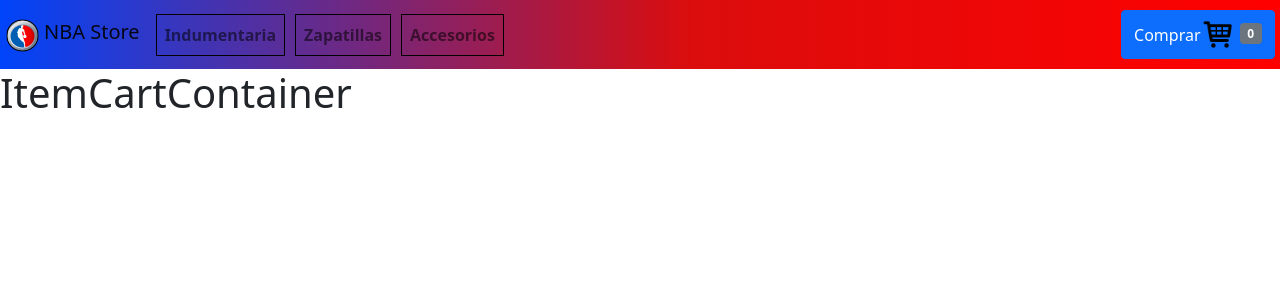
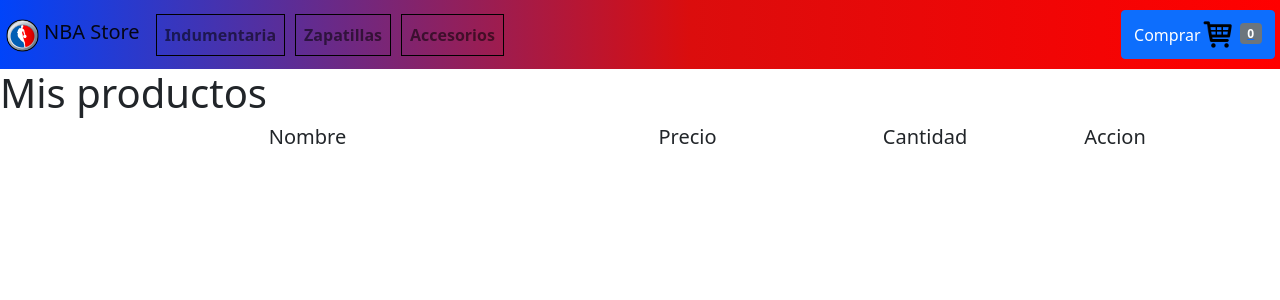
Before and after one commit to lucianomerlo11/PF_NBA_STORE_Merlo_Luciano, a React (Create React App) app: page /cart in a window 1280 px wide. Shown: the top 300 px of the page. Built offline with nearby package versions, Linux system fonts and the light colour scheme.

Commit message:
Desafio context done

```diff
--- a/src/App.js
+++ b/src/App.js
@@ -1,22 +1,36 @@
 import NavbarComponent from "./components/Navbar/Navbar";
 import ItemListContainer from "./components/ItemListConteiner/ItemListComponent";
-import {BrowserRouter, Routes, Route} from "react-router-dom";
+import { BrowserRouter, Routes, Route } from "react-router-dom";
 import ItemDetailContainer from "./components/ItemDetailContainer/ItemDetailContainer";
 import ItemCartContainer from "./components/Cart/ItemCartContainer";
+import { useState, createContext } from 'react';
+import { CartContextProvider } from "./context/CartContext";
+
+
+export const CartContext = createContext()
+
+
 function App() {
+
+  // const [cart, setCart] = useState([]);
+  // console.log(cart)
   return (
     <div className="App">
-      <header className="App-header">
-        <BrowserRouter>
-          <NavbarComponent></NavbarComponent>
+      {/* <CartContext.Provider value={{cart, setCart}}> */}
+      <CartContextProvider>
+        <header className="App-header">
+          <BrowserRouter>
+            <NavbarComponent></NavbarComponent>
             <Routes>
               <Route path='/' element={<ItemListContainer />}></Route>
               <Route path='/category/:categoryId' element={<ItemListContainer />}></Route>
-              <Route path='/detail/:productId' element={<ItemDetailContainer/>}></Route>
+              <Route path='/detail/:productId' element={<ItemDetailContainer />}></Route>
               <Route path='/cart' element={<ItemCartContainer />} />
             </Routes>
-        </BrowserRouter>
-      </header>
+          </BrowserRouter>
+        </header>
+      </CartContextProvider>
+      {/* </CartContext.Provider> */}
     </div>
   );
 }
--- /dev/null
+++ b/src/components/Cart/ItemCart.js
@@ -0,0 +1,61 @@
+import { useContext, useEffect } from 'react';
+import CartContext from '../../context/CartContext'
+function ItemCart() {
+
+
+
+    const { cart, cleanCart, getQuantity, removeItem } = useContext(CartContext);
+
+    let isEmptyCart = true;
+    // console.log(cart)
+    cart.length == 0 ? isEmptyCart = true : isEmptyCart = false
+
+    useEffect(()=>{
+        getQuantity()
+    }, [getQuantity()])
+
+
+    return (
+        <div>
+            <h1>Mis productos</h1>
+            <div className='container'>
+                <div className='row'>
+                    <div className='col-md-5'>
+                        <h5 style={{textAlign:'center'}}>Nombre</h5>
+                    </div>
+                    <div className='col-md-3'>
+                        <h5 style={{textAlign:'center'}}>Precio</h5>
+                    </div>
+                    <div className='col-md-2'>
+                        <h5 style={{textAlign:'center'}}>Cantidad</h5>
+                    </div>
+                    <div className='col-md-2'>
+                        <h5 style={{textAlign:'center'}}>Accion</h5>
+                    </div>
+                    {cart.map(prod =>
+                        <>
+                            <div className='col-md-5 col-sm-5'>
+                                <p style={{textAlign:'center'}} key={prod.id}>{prod.name}</p>
+                            </div>
+                            <div className='col-md-3 col-sm-3'>
+                                <p style={{textAlign:'center'}} key={prod.id}>{prod.price}</p>
+                            </div>
+                            <div className='col-md-2 col-sm-2'>
+                                <p style={{textAlign:'center'}} key={prod.id}>{prod.quantity}</p>
+                            </div>
+                            <div className='col-md-2 col-sm-2'>
+                                <button id={`btnEliminar${prod.id}`} key={prod.id} onClick={()=>removeItem(prod.id)} type="button" className="btn btn-outline-danger">Eliminar</button>
+                            </div>
+                            <hr></hr>
+                        </>
+                    )}
+                </div>
+            </div>
+        </div>
+    )
+
+
+}
+
+
+export default ItemCart;
--- a/src/components/Cart/ItemCartContainer.js
+++ b/src/components/Cart/ItemCartContainer.js
@@ -1,7 +1,9 @@
+import ItemCart from "./ItemCart";
+
 function ItemCartContainer(){
     return(
         <>
-            <h1>ItemCartContainer</h1>
+            <ItemCart>ItemCartContainer</ItemCart>
         </>
     )
 }
--- a/src/components/ItemDetailComponent/ItemDetail.js
+++ b/src/components/ItemDetailComponent/ItemDetail.js
@@ -1,17 +1,24 @@
 import bootstrap from "bootstrap";
-import { useEffect, useState } from "react";
+import { useEffect, useState, useContext } from "react";
 import { getSizeByProductId } from "../Data/Products";
 import { ItemCount } from "../ItemCountComponent/ItemCountComponent";
 import { Link } from "react-router-dom";
+import CartContext  from "../../context/CartContext";
+// import { CartContext } from "../../App";
 import "./ItemDetail.css"
-const ItemDetail = ({ id, name, image, category, description, price, stock, size }) => {
-
+const ItemDetail = ({ id, name, image, category, description, price, stock, size}) => {
 
     const [tamanios, setTamanios] = useState([]);
     const [quantity, setCuantity] = useState(0);
 
+    //  const {cart, setCart} = useContext(CartContext);
+
+    const {addItem} = useContext(CartContext);
+
     const handleOnAdd = (count)=>{
         setCuantity(count);
+        // setCart([...cart, {id, name, price, count}]) //toma el array cart y le agrega al final un nuevo objeto sin pisar lo anterior
+        addItem({id, name, price}, count)
     }
 
     useEffect(() => {
@@ -26,7 +33,7 @@ const ItemDetail = ({ id, name, image, category, description, price, stock, size
         <div className="container-fluid mt-5">
             <div className="row">
                 <div className="col-md-7">
-                    <img src={image} className="img-fluid imgProduct" alt="..." />
+                    <img src={image} className="img-fluid imgProduct" alt="..."/>
                 </div>
                 <div className="col-md-5 descriptionProduct">
                     <h3>{name}</h3>
@@ -34,7 +41,7 @@ const ItemDetail = ({ id, name, image, category, description, price, stock, size
                         <h6>Talles</h6>
                         <div className="talles">
                             {tamanios.map(talle =>
-                                <div className="talle me-1">
+                                <div className="talle me-1" key={talle}>
                                     <a className="itemTalle">
                                         {talle}
                                     </a>
--- a/src/components/ItemDetailContainer/ItemDetailContainer.js
+++ b/src/components/ItemDetailContainer/ItemDetailContainer.js
@@ -3,7 +3,7 @@ import { useParams } from "react-router-dom";
 import { getProductById } from "../Data/Products";
 import ItemDetail from "../ItemDetailComponent/ItemDetail";
 
-const ItemDetailContainer = () => {
+const ItemDetailContainer = ({addToCart}) => {
     const [product, setProduct] = useState();
     const [loading, setLoading] = useState();
     const {productId} = useParams();
@@ -26,7 +26,7 @@ const ItemDetailContainer = () => {
     }
 
     return(
-        <ItemDetail {...product}></ItemDetail>
+        <ItemDetail {...product} addToCart={addToCart}></ItemDetail>
     )
 }
 
--- a/src/components/Navbar/Navbar.css
+++ b/src/components/Navbar/Navbar.css
@@ -18,7 +18,7 @@
 }
 
 .navBtn:hover{
-  border-radius: 10px;
+  border-bottom: 5px solid yellow;
   background-color: white;
   color: white;
   font-weight: bolder;
--- a/src/components/Navbar/Navbar.js
+++ b/src/components/Navbar/Navbar.js
@@ -31,7 +31,7 @@ function NavbarComponent() {
                     </ul>
                 </div>
                 <div className='collapse navbar-collapse justify-content-end' id='navbarNav'>
-                    <Cart></Cart>
+                    <NavLink to={'/cart'}><Cart></Cart></NavLink>
                 </div>
             </div>
         </nav>
--- /dev/null
+++ b/src/context/CartContext.js
@@ -0,0 +1,67 @@
+import { createContext, useState } from "react";
+
+const Context = createContext();
+
+export const CartContextProvider = ({children}) => {
+    const [cart, setCart] = useState([])
+    // console.log(cart)
+
+    const addItem = (product, quantity)=>{
+        const objItemCart = {
+            ...product,
+            quantity
+        }
+        console.log("Object",objItemCart)
+
+        let resultado = cart.some(prod => prod.id == objItemCart.id)
+        console.log("Resultado de busqueda: ", resultado)
+
+        if(resultado){
+            for (let i = 0; i < cart.length; i++) {
+                if(cart[i].id == objItemCart.id){
+                    cart[i].quantity += objItemCart.quantity
+                }
+            }
+            setCart([...cart])
+        }
+        else{
+            setCart([...cart, objItemCart])
+        }
+
+    }
+
+    const removeItem = (id)=>{
+        let newCart = cart.filter(prod => prod.id != id);
+        setCart(newCart)
+        console.log(cart)
+    }
+
+    const clearCart = ()=>{
+        setCart([])
+    }
+
+    const getQuantity = ()=>{
+        let count = 0;
+
+        cart.forEach(prod => {
+            count = count + prod.quantity
+        })
+
+        return count;
+    }
+
+
+    return(
+        <Context.Provider value={{
+            cart,
+            addItem,
+            clearCart,
+            getQuantity,
+            removeItem
+        }}>
+            {children}
+        </Context.Provider>
+    )
+}
+
+export default Context;
```
